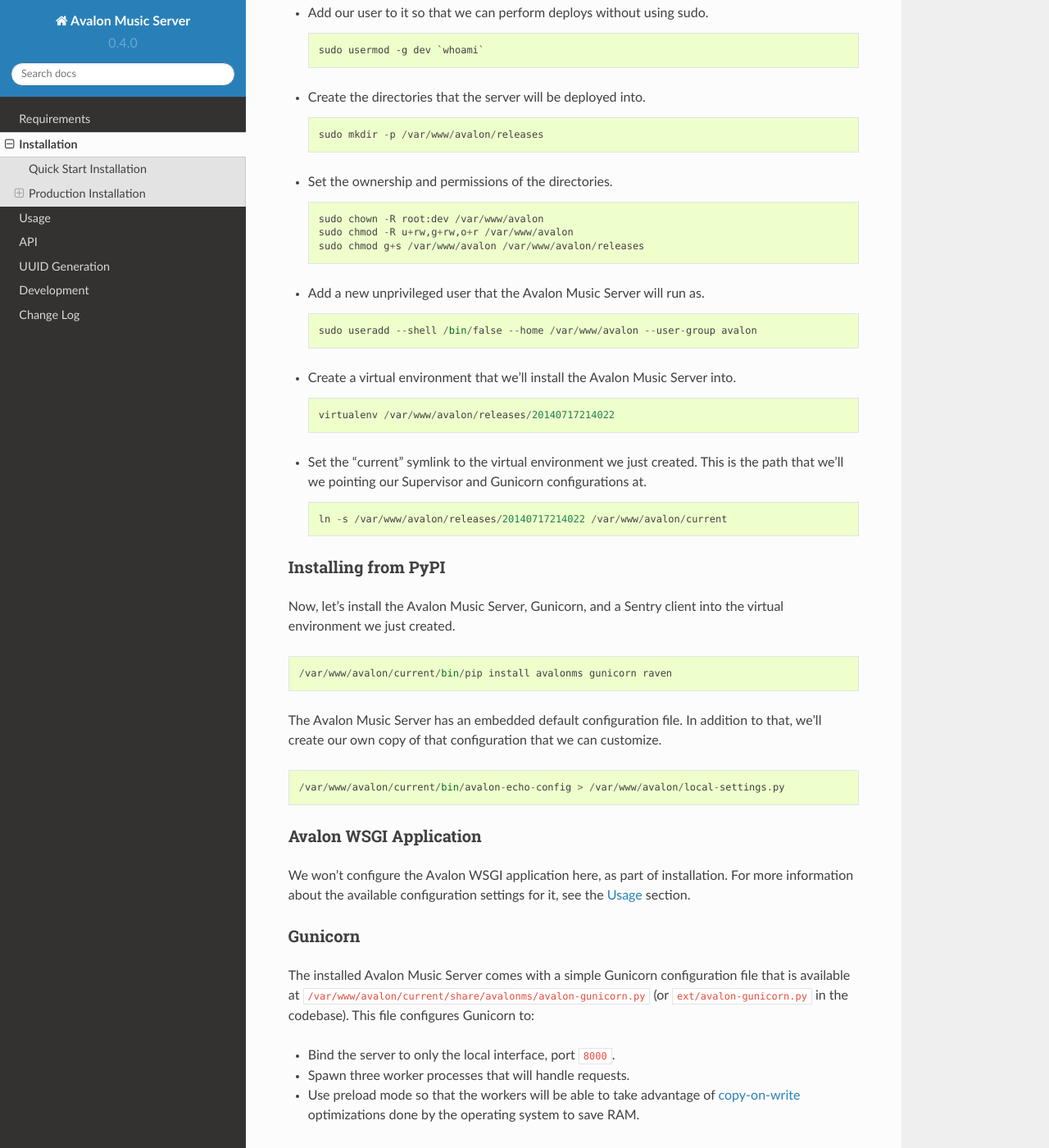
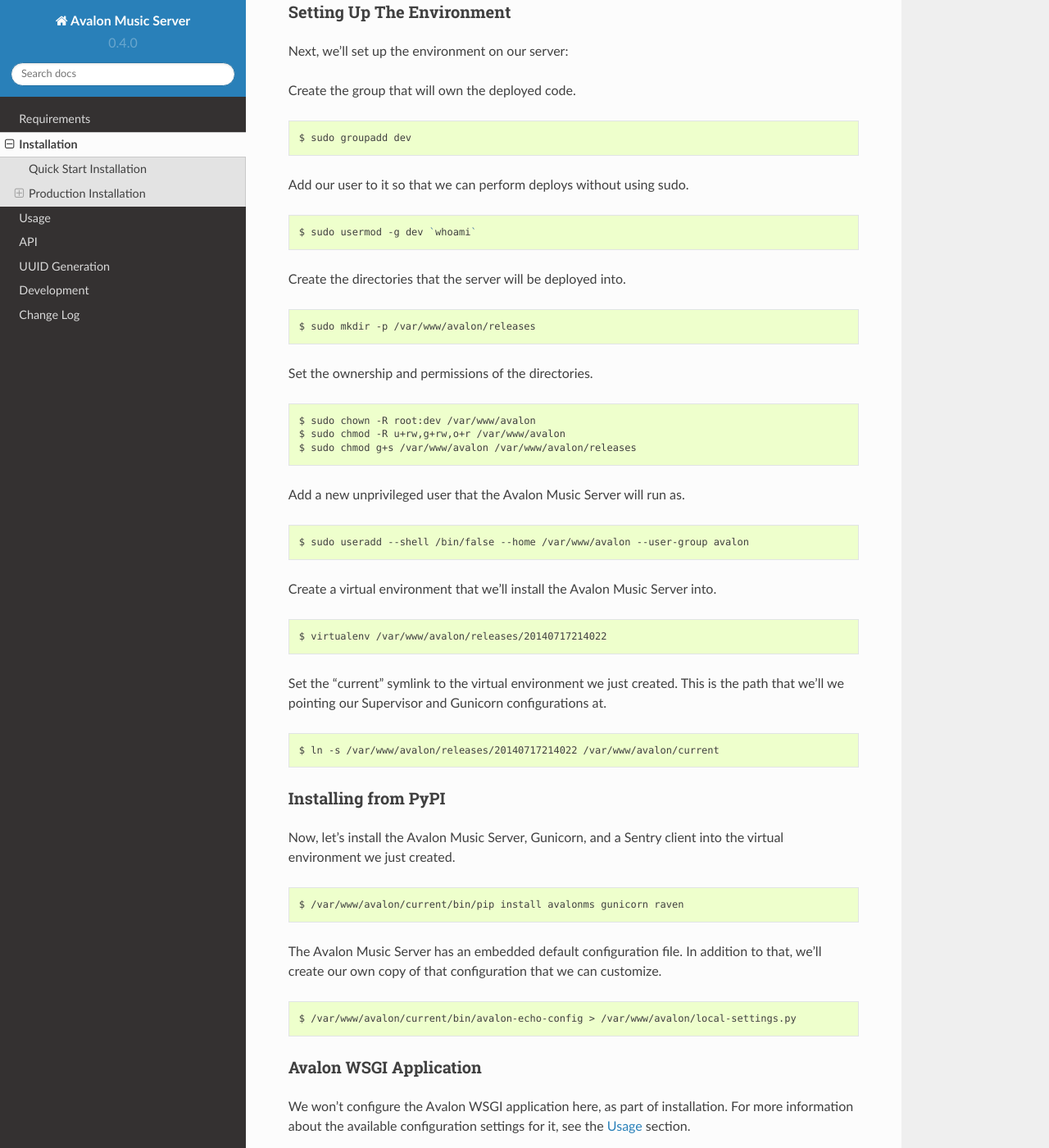
Before and after one commit to 56quarters/avalonms, a Sphinx documentation site: the page built from doc/source/installation.rst, in a window 1280 px wide and 1400 px high, scrolled down 1894 px. Shown: the whole window at 82% size. Built offline with Sphinx 7.4.7 and the Read the Docs theme 2.0.0, drawn with Linux system fonts in a browser that asks for light colours; some of the changed text lies outside the part shown.

Commit message:
Refactor some of the docs

```diff
--- a/doc/source/installation.rst
+++ b/doc/source/installation.rst
@@ -17,33 +23,47 @@
 Music Server. If you just want to play around with the Avalon Music Server
 and don't have plans to run it in production, this guide is for you.
 
-First, we'll install the virtualenv tool. ::
+First, we'll install the virtualenv tool.
 
-    apt-get install python-virtualenv
+.. code-block:: bash
 
-* Next, create a virtual environment that we'll install the Avalon Music Server into. ::
+    $ apt-get install python-virtualenv
 
-    virtualenv ~/avalon
+Next, create a virtual environment that we'll install the Avalon Music Server into.
 
-* "Activate" the virtual environment. ::
+.. code-block:: bash
 
-    source ~/avalon/bin/activate
+    $ virtualenv ~/avalon
 
-* Install the Avalon Music Server and Gunicorn_. ::
+"Activate" the virtual environment.
 
-    pip install avalonms gunicorn
+.. code-block:: bash
 
-* Scan your music collection and build a database with the meta data from it. ::
+    $ source ~/avalon/bin/activate
 
-    avalon-scan ~/path/to/music
+Install the Avalon Music Server and Gunicorn_.
 
-* Start the server. ::
+.. code-block:: bash
 
-    gunicorn --preload avalon.app.wsgi:application
+    $ pip install avalonms gunicorn
 
-* Then, in a different terminal, test it out! ::
+Scan your music collection and build a database with the meta data from it.
 
-    curl http://localhost:8000/avalon/heartbeat
+.. code-block:: bash
+
+    $ avalon-scan ~/path/to/music
+
+Start the server.
+
+.. code-block:: bash
+
+    $ gunicorn --preload avalon.app.wsgi:application
+
+Then, in a different terminal, test it out!
+
+.. code-block:: bash
+
+    $ curl http://localhost:8000/avalon/heartbeat
 
 You should see the result ``OKOKOK`` if the server started correctly. To stop
 the server, just hit ``CTRL-C`` in the terminal that it is running in.
@@ -66,58 +86,78 @@
 =======================
 
 First, we'll install the virtualenv tool, Supervisor and Nginx using the package
-manager. ::
+manager.
 
-    apt-get install python-virtualenv supervisor nginx
+.. code-block:: bash
+
+    $ apt-get install python-virtualenv supervisor nginx
 
 Setting Up The Environment
 ==========================
 
 Next, we'll set up the environment on our server:
 
-* Create the group that will own the deployed code. ::
+Create the group that will own the deployed code.
 
-    sudo groupadd dev
+.. code-block:: bash
 
-* Add our user to it so that we can perform deploys without using sudo. ::
+    $ sudo groupadd dev
 
-    sudo usermod -g dev `whoami`
+Add our user to it so that we can perform deploys without using sudo.
 
-* Create the directories that the server will be deployed into. ::
+.. code-block:: bash
 
-    sudo mkdir -p /var/www/avalon/releases
+    $ sudo usermod -g dev `whoami`
 
-* Set the ownership and permissions of the directories. ::
+Create the directories that the server will be deployed into.
 
-    sudo chown -R root:dev /var/www/avalon
-    sudo chmod -R u+rw,g+rw,o+r /var/www/avalon
-    sudo chmod g+s /var/www/avalon /var/www/avalon/releases
+.. code-block:: bash
 
-* Add a new unprivileged user that the Avalon Music Server will run as. ::
+    $ sudo mkdir -p /var/www/avalon/releases
 
-    sudo useradd --shell /bin/false --home /var/www/avalon --user-group avalon
+Set the ownership and permissions of the directories.
 
-* Create a virtual environment that we'll install the Avalon Music Server into. ::
+.. code-block:: bash
 
-    virtualenv /var/www/avalon/releases/20140717214022
+    $ sudo chown -R root:dev /var/www/avalon
+    $ sudo chmod -R u+rw,g+rw,o+r /var/www/avalon
+    $ sudo chmod g+s /var/www/avalon /var/www/avalon/releases
 
-* Set the "current" symlink to the virtual environment we just created. This is
-  the path that we'll we pointing our Supervisor and Gunicorn configurations at. ::
+Add a new unprivileged user that the Avalon Music Server will run as.
 
-    ln -s /var/www/avalon/releases/20140717214022 /var/www/avalon/current
+.. code-block:: bash
+
+    $ sudo useradd --shell /bin/false --home /var/www/avalon --user-group avalon
+
+Create a virtual environment that we'll install the Avalon Music Server into.
+
+.. code-block:: bash
+
+    $ virtualenv /var/www/avalon/releases/20140717214022
+
+Set the "current" symlink to the virtual environment we just created. This is
+the path that we'll we pointing our Supervisor and Gunicorn configurations at.
+
+.. code-block:: bash
+
+    $ ln -s /var/www/avalon/releases/20140717214022 /var/www/avalon/current
 
 Installing from PyPI
 ====================
 
 Now, let's install the Avalon Music Server, Gunicorn, and a Sentry client into
-the virtual environment we just created. ::
+the virtual environment we just created.
 
-    /var/www/avalon/current/bin/pip install avalonms gunicorn raven
+.. code-block:: bash
+
+    $ /var/www/avalon/current/bin/pip install avalonms gunicorn raven
 
 The Avalon Music Server has an embedded default configuration file. In addition
-to that, we'll create our own copy of that configuration that we can customize. ::
+to that, we'll create our own copy of that configuration that we can customize.
 
-    /var/www/avalon/current/bin/avalon-echo-config > /var/www/avalon/local-settings.py
+.. code-block:: bash
+
+    $ /var/www/avalon/current/bin/avalon-echo-config > /var/www/avalon/local-settings.py
 
 Avalon WSGI Application
 =======================
@@ -181,19 +221,23 @@
        }
     }
 
-If you're on Debian, enable the configuration like so: ::
+If you're on Debian, enable the configuration like so.
 
-    sudo ln -s /etc/nginx/sites-available/api_example_com.conf /etc/nginx/sites-enabled/
+.. code-block:: bash
+
+    $ sudo ln -s /etc/nginx/sites-available/api_example_com.conf /etc/nginx/sites-enabled/
 
 Start the Server
 ================
 
 Now that everything is configured, let's try starting Nginx and Supervisor (which will, in turn,
-start the Avalon Music Server) and testing it out. ::
+start the Avalon Music Server) and testing it out.
 
-    sudo service supervisor start
-    sudo service nginx start
-    curl http://api.example.com/avalon/heartbeat
+.. code-block:: bash
+
+    $ sudo service supervisor start
+    $ sudo service nginx start
+    $ curl http://api.example.com/avalon/heartbeat
 
 If everything was installed correctly, the ``curl`` command should return the string
 ``OKOKOK``.
```
Also changed, not shown: other parts of doc/source/installation.rst (+6 -0 lines), doc/source/requirements.rst (+6 -4 lines), doc/source/usage.rst (+50 -28 lines).
